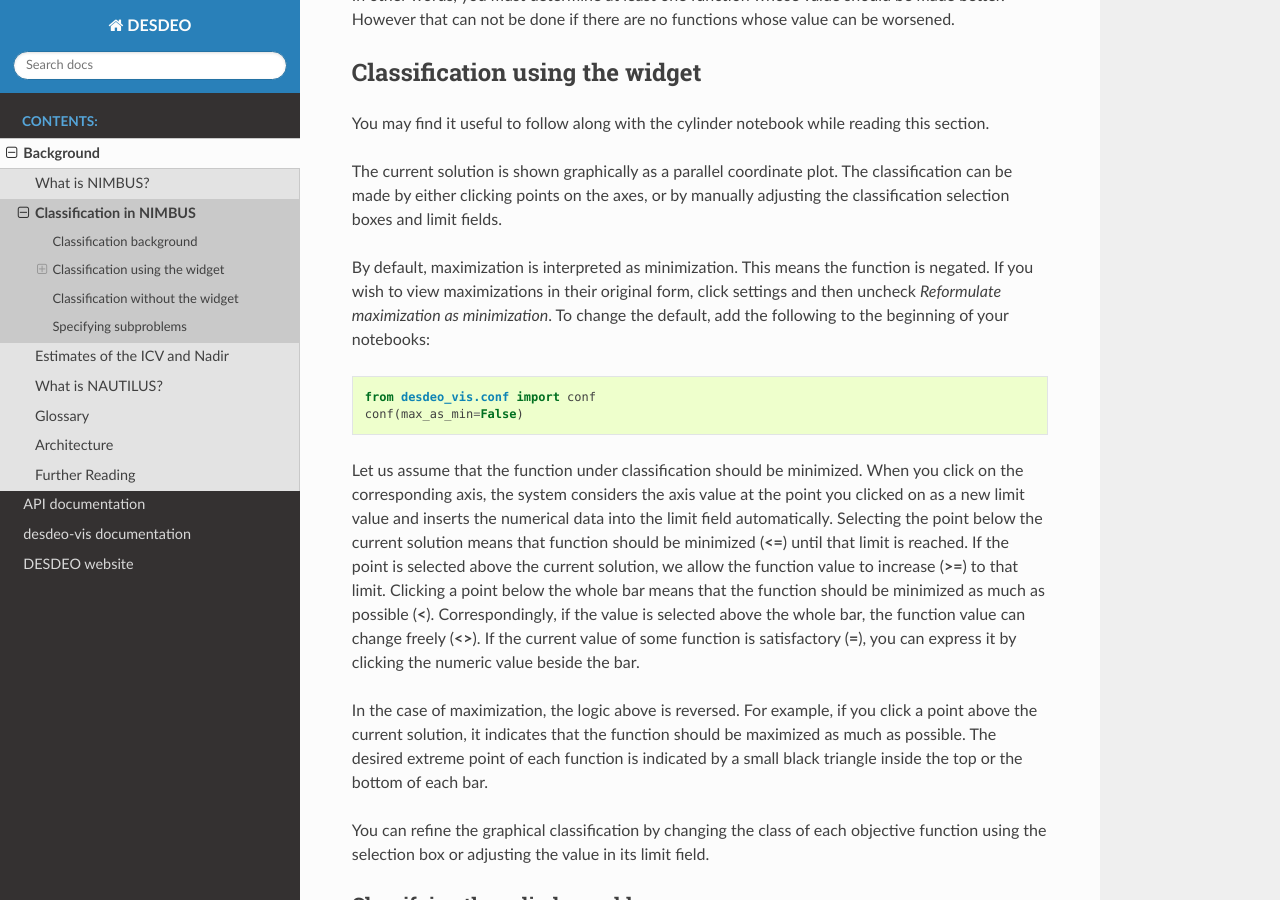
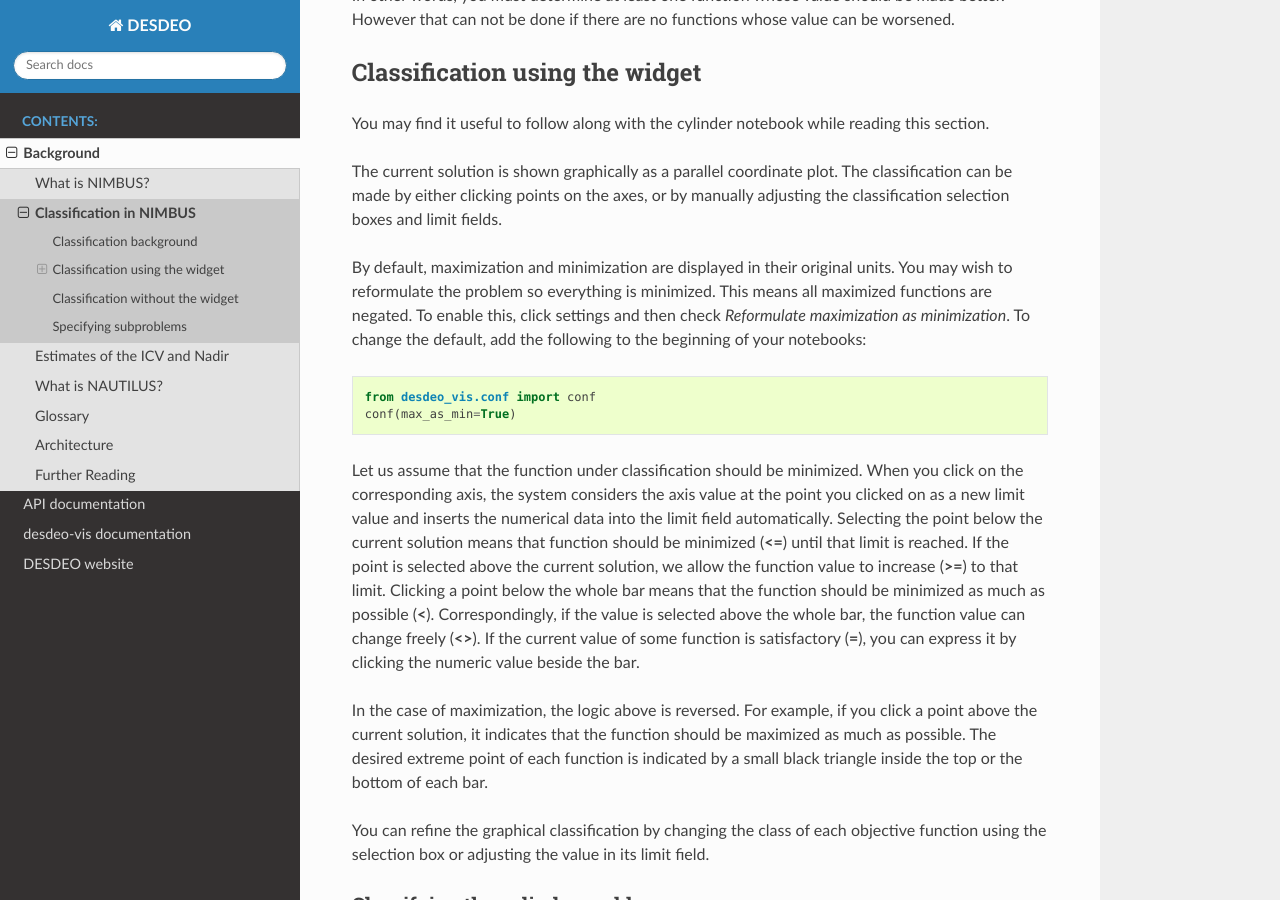
Before and after one commit to industrial-optimization-group/DESDEO, a Sphinx documentation site: the page built from docs/background/classification-in-nimbus.rst, in a window 1280 px wide and 900 px high, scrolled down 1164 px. Built offline with Sphinx 7.4.7 and the Read the Docs theme 2.0.0, drawn with Linux system fonts in a browser that asks for light colours.

Commit message:
Change docs for new max_as_min default

```diff
--- a/docs/background/classification-in-nimbus.rst
+++ b/docs/background/classification-in-nimbus.rst
@@ -81,16 +81,16 @@ The current solution is shown graphically as a parallel coordinate plot. The
 classification can be made by either clicking points on the axes, or by
 manually adjusting the classification selection boxes and limit fields.
 
-By default, maximization is interpreted as minimization. This means the
-function is negated. If you wish to view maximizations in their original
-form, click settings and then uncheck *Reformulate maximization as
-minimization*. To change the default, add the following to the beginning of
-your notebooks:
+By default, maximization and minimization are displayed in their original
+units. You may wish to reformulate the problem so everything is minimized. This
+means all maximized functions are negated. To enable this, click settings and
+then check *Reformulate maximization as minimization*. To change the default,
+add the following to the beginning of your notebooks:
 
 .. code-block:: python
 
     from desdeo_vis.conf import conf
-    conf(max_as_min=False)
+    conf(max_as_min=True)
 ..
 
 Let us assume that the function under classification should be minimized.
```
